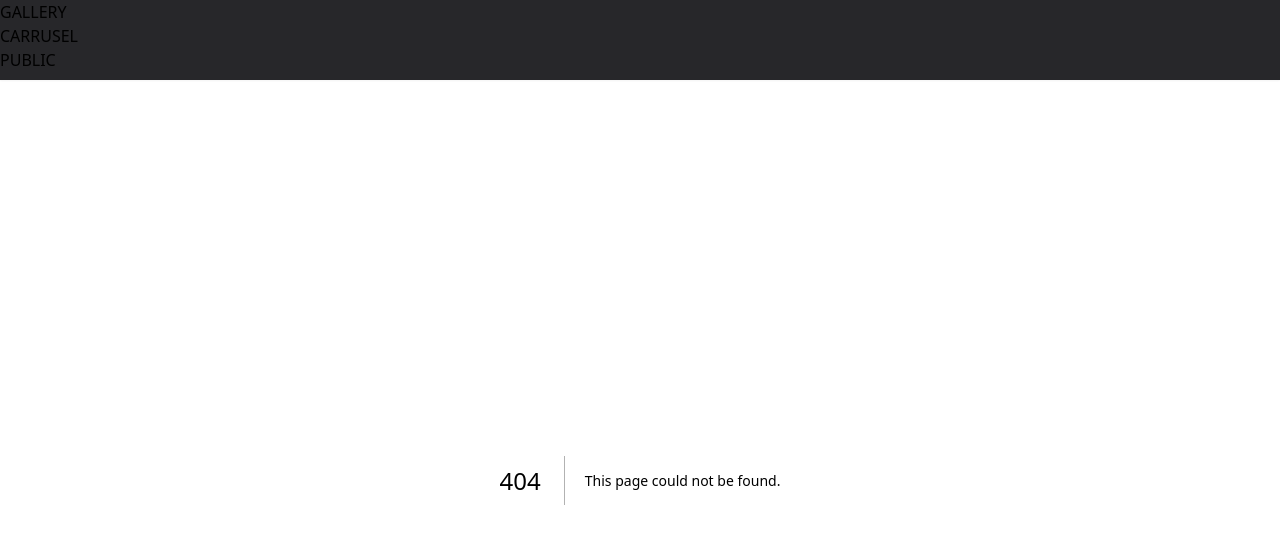
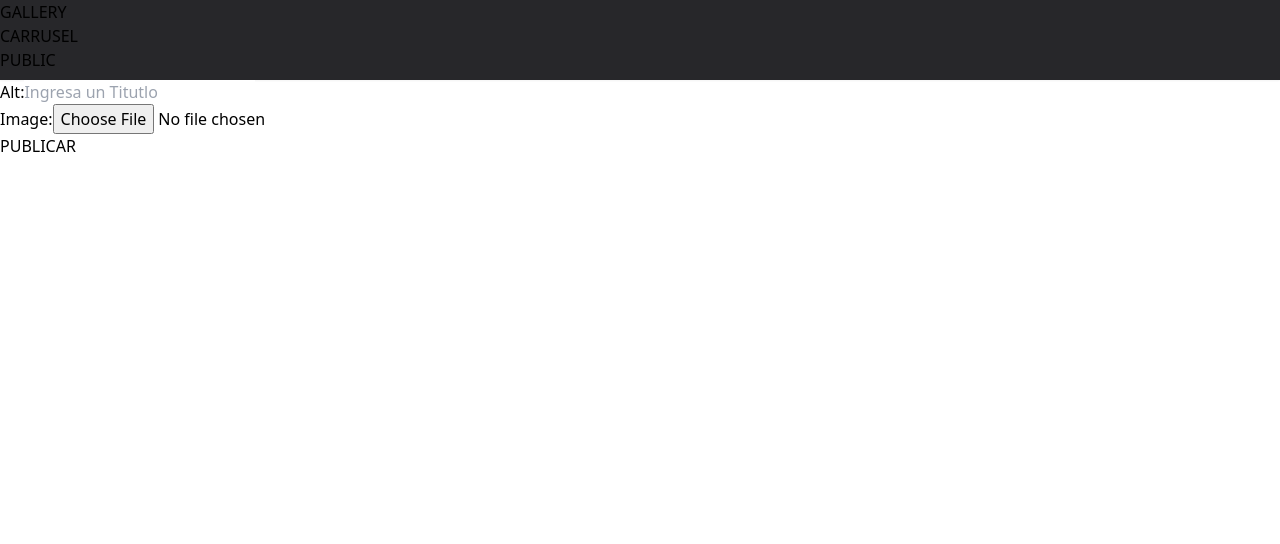
Before and after one commit to castrogarciajs/Gallery_photo, a Next.js app: page /Public in a window 1280 px wide. Before the commit this address had no page. Shown: the top 544 px of the page. Built offline with nearby package versions, Linux system fonts and the light colour scheme; no server answers.

Commit message:
problemas con supabase al utilizar storage

```diff
--- a/components/Public.js
+++ b/components/Public.js
@@ -1,7 +1,48 @@
+import { useState } from "react";
+import { supabase } from "@/utils/db.js";
+
 function Public() {
+  const [alt, setAlt] = useState("");
+  const [url, setUrl] = useState("");
+  const [err, setErr] = useState("");
+
+  const handleSubmimt = async (e) => {
+    e.preventDefault();
+    console.log("event");
+
+    if (!url) {
+      setErr("PORFAVOR SELECCIONA UNA IMAGEN");
+      return;
+    }
+    const file = url.name.split(".").pop();
+    const fileName = `${Math.random().toString(36).substring(7)}.${file}`;
+    const filePath = `${fileName}`;
+    const response = supabase.storage.from("public").getPublicUrl();
+
+    console.log(response);
+  };
   return (
-    <div>Public</div>
-  )
+    <div>
+      <span>{err}</span>
+      <form onSubmit={handleSubmimt} encType="multipart/form-data">
+        <label>
+          Alt:
+          <input
+            type="text"
+            placeholder="Ingresa un Titutlo"
+            onChange={(e) => setAlt(e.target.value)}
+          />
+        </label>
+        <br />
+        <label>
+          Image:
+          <input type="file" onChange={(e) => setUrl(e.target.files[0])} />
+        </label>
+        <br />
+        <button type="submit">PUBLICAR</button>
+      </form>
+    </div>
+  );
 }
 
-export default Public
+export default Public;
--- /dev/null
+++ b/pages/Public.js
@@ -0,0 +1,7 @@
+import Public from "@/components/Public.js";
+
+function Upload() {
+  return <Public />;
+}
+
+export default Upload;
```
